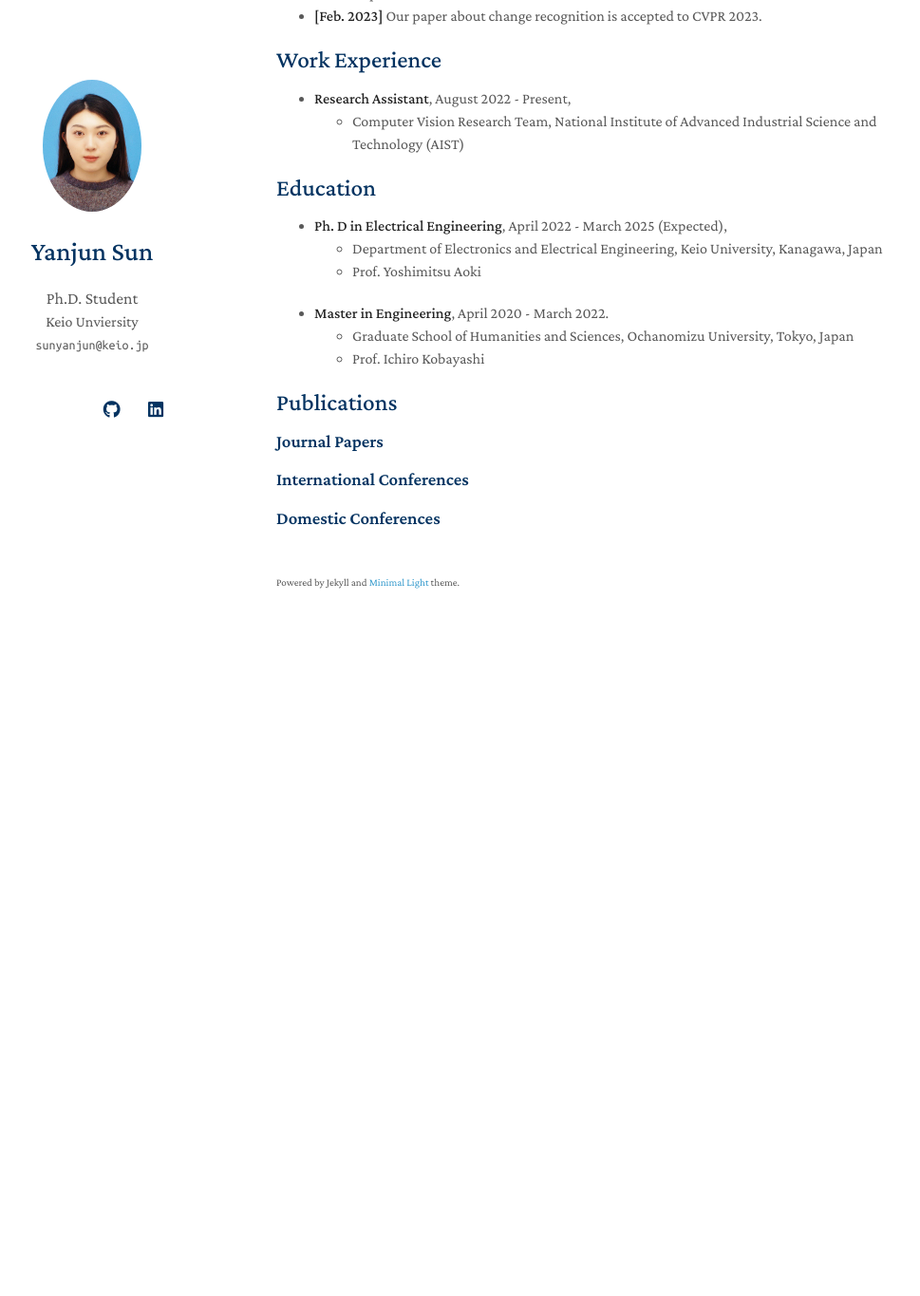
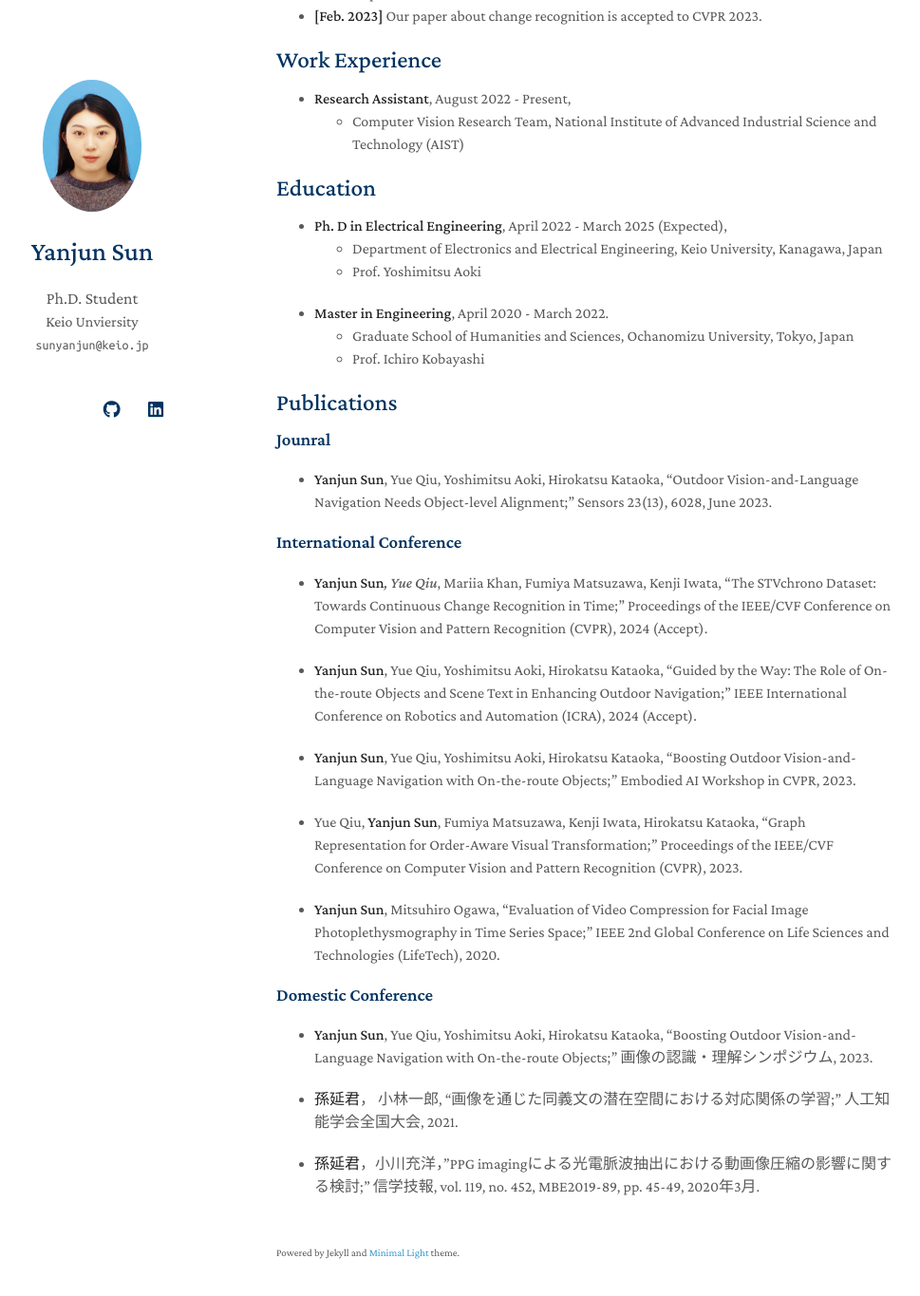
Before and after one commit to AuderySun/AudreySun.github.io, a Jekyll site: the page built from index.md, in a window 1280 px wide and 1400 px high, scrolled down 469 px. Shown: the top 1365 px of the window at 95% size, without its empty margins (179-1148 px from the left). Built offline with Jekyll 4.4.1, drawn with Linux system fonts in a browser that asks for light colours; nearby versions of some CDN libraries; a style sheet for code colours, icons or effects is not loaded; our own code applies the rules of GitHub Pages for plain Markdown files; before the commit the page ends 1163 px from its top, so only the background shows below that.

Commit message:
change format to markdown

```diff
--- a/_data/publications.yml
+++ b/_data/publications.yml
@@ -1,9 +1,7 @@
-main:
-
+ international:
   - title: "The STVchrono Dataset: Towards Continuous Change Recognition in Time"
     authors: <strong>Yanjun Sun*</strong>, Yue Qiu*, Mariia Khan, Fumiya Matsuzawa, Kenji Iwata (*equal contribution)
     conference: Proceedings of the IEEE/CVF Conference on Computer Vision and Pattern Recognition <strong>(CVPR)</strong>, 2024.
-
 
   - title: "Guided by the Way: The Role of On-the-route Objects and Scene Text in Enhancing Outdoor Navigation"
     authors: <strong>Yanjun Sun</strong>, Yue Qiu, Yoshimitsu Aoki, Hirokatsu Kataoka
@@ -13,12 +11,10 @@ main:
     authors: <strong>Yanjun Sun</strong>, Yue Qiu, Yoshimitsu Aoki, Hirokatsu Kataoka
     conference: Embodied AI Workshop in CVPR, 2023.
 
-
   - title: "Graph Representation for Order-Aware Visual Transformation"
     authors: Yue Qiu, <strong>Yanjun Sun<strong>, Fumiya Matsuzawa, Kenji Iwata, Hirokatsu Kataoka
     conference: Proceedings of the IEEE/CVF Conference on Computer Vision and Pattern Recognition <strong>(CVPR)</strong>, 2023.
 
-
   - title: "Evaluation of Video Compression for Facial Image Photoplethysmography in Time Series Space"
     authors: <strong>Yanjun Sun</strong>, Mitsuhiro Ogawa
     conference: IEEE 2nd Global Conference on Life Sciences and Technologies <strong>(LifeTech)</strong>, 2020.
--- a/_includes/publications.md
+++ b/_includes/publications.md
@@ -1,63 +1,24 @@
-<h2 id="publications" style="margin: 2px 0px -15px;">Publications</h2>
+## Publications
 
-<div class="publications">
-    <h3>Journal Papers</h3>
-    <ol class="bibliography">
-        {% for link in site.data.publications.journal %}
-        <li>
-            <div class="pub-row">
-                <div class="col-sm-3 abbr" style="position: relative;padding-right: 15px;padding-left: 15px;">
-                    {% if link.image %}
-                    <img src="{{ link.image }}" class="teaser img-fluid z-depth-1" style="width=100;height=40%">
-                    {% endif %}
-                </div>
-                <div class="col-sm-9" style="position: relative;padding-right: 15px;padding-left: 20px;">
-                    <div class="title">{{ link.title }}</div>
-                    <div class="author">{{ link.authors }}</div>
-                    <div class="periodical"><em>{{ link.journal }}</em></div>
-                </div>
-            </div>
-        </li>
-        {% endfor %}
-    </ol>
+### Jounral
 
-    <h3>International Conferences</h3>
-    <ol class="bibliography">
-        {% for link in site.data.publications.international %}
-        <li>
-            <div class="pub-row">
-                <div class="col-sm-3 abbr" style="position: relative;padding-right: 15px;padding-left: 15px;">
-                    {% if link.conference_short %}
-                    <abbr class="badge">{{ link.conference_short }}</abbr>
-                    {% endif %}
-                </div>
-                <div class="col-sm-9" style="position: relative;padding-right: 15px;padding-left: 20px;">
-                    <div class="title">{{ link.title }}</div>
-                    <div class="author">{{ link.authors }}</div>
-                    <div class="periodical"><em>{{ link.conference }}</em></div>
-                </div>
-            </div>
-        </li>
-        {% endfor %}
-    </ol>
+- **Yanjun Sun**, Yue Qiu, Yoshimitsu Aoki, Hirokatsu Kataoka, “Outdoor Vision-and-Language Navigation Needs Object-level Alignment;” Sensors 23(13), 6028, June 2023.
 
-    <h3>Domestic Conferences</h3>
-    <ol class="bibliography">
-        {% for link in site.data.publications.domestic %}
-        <li>
-            <div class="pub-row">
-                <div class="col-sm-3 abbr" style="position: relative;padding-right: 15px;padding-left: 15px;">
-                    {% if link.conference_short %}
-                    <abbr class="badge">{{ link.conference_short }}</abbr>
-                    {% endif %}
-                </div>
-                <div class="col-sm-9" style="position: relative;padding-right: 15px;padding-left: 20px;">
-                    <div class="title">{{ link.title }}</div>
-                    <div class="author">{{ link.authors }}</div>
-                    <div class="periodical"><em>{{ link.conference }}</em></div>
-                </div>
-            </div>
-        </li>
-        {% endfor %}
-    </ol>
-</div>
+### International Conference
+
+- **Yanjun Sun***, Yue Qiu*, Mariia Khan, Fumiya Matsuzawa, Kenji Iwata, “The STVchrono Dataset: Towards Continuous Change Recognition in Time;” Proceedings of the IEEE/CVF Conference on Computer Vision and Pattern Recognition (CVPR), 2024 (Accept).
+
+- **Yanjun Sun**, Yue Qiu, Yoshimitsu Aoki, Hirokatsu Kataoka, “Guided by the Way: The Role of On-the-route Objects and Scene Text in Enhancing Outdoor Navigation;” IEEE International Conference on Robotics and Automation (ICRA), 2024 (Accept).
+
+- **Yanjun Sun**, Yue Qiu, Yoshimitsu Aoki, Hirokatsu Kataoka, “Boosting Outdoor Vision-and-Language Navigation with On-the-route Objects;” Embodied AI Workshop in CVPR, 2023.
+
+- Yue Qiu, **Yanjun Sun**, Fumiya Matsuzawa, Kenji Iwata, Hirokatsu Kataoka, “Graph Representation for Order-Aware Visual Transformation;" Proceedings of the IEEE/CVF Conference on Computer Vision and Pattern Recognition (CVPR), 2023.
+
+- **Yanjun Sun**, Mitsuhiro Ogawa, “Evaluation of Video Compression for Facial Image Photoplethysmography in Time Series Space;” IEEE 2nd Global Conference on Life Sciences and Technologies (LifeTech), 2020.
+
+### Domestic Conference
+- **Yanjun Sun**, Yue Qiu, Yoshimitsu Aoki, Hirokatsu Kataoka, “Boosting Outdoor Vision-and-Language Navigation with On-the-route Objects;” 画像の認識・理解シンポジウム, 2023.
+
+- **孫延君**， 小林一郎, “画像を通じた同義文の潜在空間における対応関係の学習;” 人工知能学会全国大会, 2021.
+
+- **孫延君**，小川充洋，”PPG imagingによる光電脈波抽出における動画像圧縮の影響に関する検討;” 信学技報, vol. 119, no. 452, MBE2019-89, pp. 45-49, 2020年3月.
```
